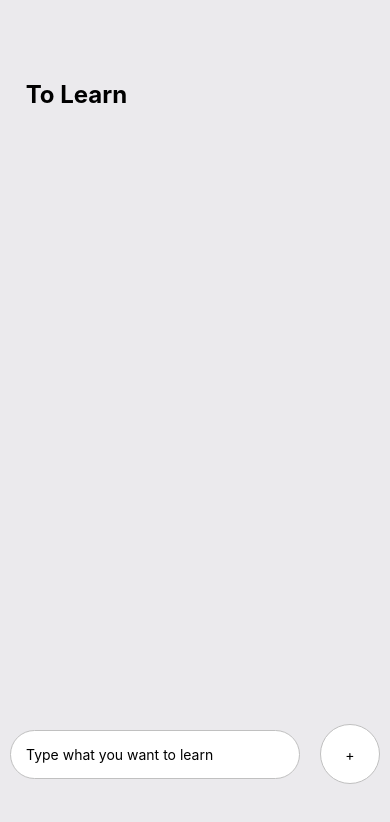
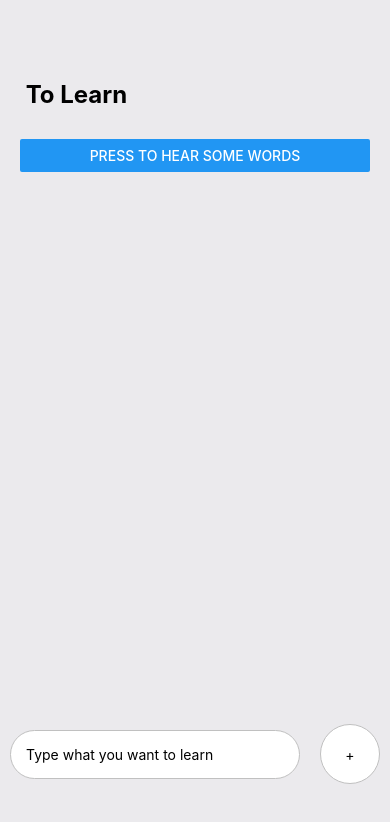
Before and after one commit to GeeteshSingh/ToLearn, a React Native app: screen / in a window 390 px wide. Shown: the top 822 px of the page. Built offline with nearby package versions, Linux system fonts and the light colour scheme.

Commit message:
added expo  speech

```diff
--- a/App.js
+++ b/App.js
@@ -7,8 +7,10 @@ import {
   View,
   TextInput,
   TouchableOpacity,
-  Keyboard
+  Keyboard,
+  Button
 } from 'react-native'
+import * as Speech from 'expo-speech'
 
 //components
 import Task from './Components/Task'
@@ -29,6 +31,14 @@ export default function App() {
     setTaskItems(itemsCopy)
   }
 
+  const speak = () => {
+    const thingToSay = ` Flex vs grid
+Grid is made for two-dimensional layout while Flexbox is for one. This means Flexbox can work on either row or columns at a time, but Grids can work on both. Flexbox, gives you more flexibility while working on either element (row or column). HTML markup and CSS will be easy to manage in this type of scenario.
+`
+    Speech.speak(thingToSay)
+    Speech.pause(thingToSay)
+  }
+
   return (
     <View style={styles.container}>
       <View style={styles.tasksWrapper}>
@@ -41,11 +51,12 @@ export default function App() {
                 <Task text={item} />
               </TouchableOpacity>
             )
-
           })}
           {/* <Task text='Task 1' />
           <Task text='Task 2 ' /> */}
         </View>
+
+        <Button title='Press to hear some words' onPress={speak} />
       </View>
 
       <KeyboardAvoidingView
--- a/package.json
+++ b/package.json
@@ -9,6 +9,7 @@
   },
   "dependencies": {
     "expo": "~42.0.1",
+    "expo-speech": "~9.2.0",
     "expo-status-bar": "~1.0.4",
     "react": "16.13.1",
     "react-dom": "16.13.1",
```
Also changed, not shown: 1 other file (tests, documents, lock files or other folders).
